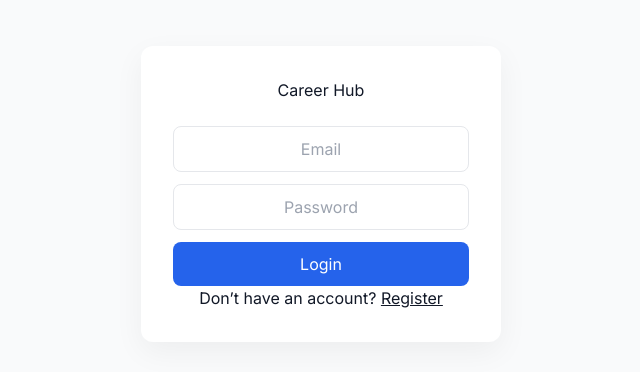
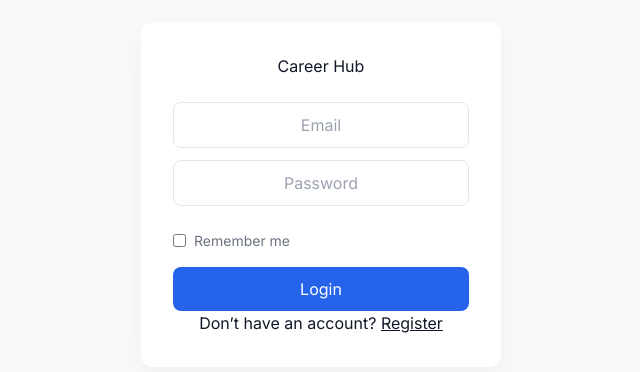
Before and after one commit to artirix1927/JobTracker-frontend, a React (Vite) app: page /login in a window 1280 px wide. Shown: the part 206-578 px from the top of the page, without its empty margins (319-959 px from the left). Built offline with nearby package versions, Linux system fonts and the light colour scheme.

Commit message:
Implement remember me functionality on login

```diff
--- a/src/api/auth.ts
+++ b/src/api/auth.ts
@@ -1,9 +1,10 @@
 import api, { authApi } from "./axios";
 
-export const login = async (email: string, password: string) => {
+export const login = async (email: string, password: string, isRememberMe: boolean) => {
   const res = await authApi.post("/auth/login", {
     email,
     password,
+    isRememberMe,
   });
 
   const data = res.data;
@@ -42,10 +43,11 @@ export const logout = async () => {
   }
 };
 
-export const verify2fa = async (email: string, code: number) => {
+export const verify2fa = async (email: string, code: number, isRememberMe: boolean) => {
   const res = await authApi.post("/auth/verify-2fa", {
     email,
     code,
+    isRememberMe,
   });
 
   const { accessToken, refreshToken } = res.data;
--- a/src/pages/Login.tsx
+++ b/src/pages/Login.tsx
@@ -7,6 +7,7 @@ import { useAuth } from "../hooks";
 export default function Login() {
   const [email, setEmail] = useState("");
   const [password, setPassword] = useState("");
+  const [rememberMe, setRememberMe] = useState(false);
 
   const [loading, setLoading] = useState(false);
   const { showToast } = useToast();
@@ -21,7 +22,7 @@ export default function Login() {
   const handleLogin = async () => {
     try {
       setLoading(true);
-      const res = await login(email, password);
+      const res = await login(email, password, rememberMe);
 
       // if backend responds with require2FA
       if (res.require2FA) {
@@ -45,7 +46,7 @@ export default function Login() {
   const handleVerify2FA = async () => {
     try {
       setLoading(true);
-      const res = await verify2fa(email, parseInt(twoFACode)); // call your /verify-2fa API
+      const res = await verify2fa(email, parseInt(twoFACode), rememberMe); // call your /verify-2fa API
       setUserInContext(res.accessToken);
       navigate("/");
     } catch (e) {
@@ -76,6 +77,18 @@ export default function Login() {
               onChange={(e) => setPassword(e.target.value)}
             />
 
+            <div className="auth-remember">
+              <input
+                id="rememberMe"
+                type="checkbox"
+                checked={rememberMe}
+                onChange={(e) => setRememberMe(e.target.checked)}
+              />
+              <label htmlFor="rememberMe">
+                Remember me
+              </label>
+            </div>
+
             <button onClick={handleLogin} disabled={loading} className="disabled:opacity-50">
               {loading ? "Logging in…" : "Login"}
             </button>
--- a/src/styles/index.css
+++ b/src/styles/index.css
@@ -52,3 +52,20 @@ body {
   border-radius: 8px;
   cursor: pointer;
 }
+
+.auth-remember {
+  margin-block: 12px;
+  width: 100%;
+  display: flex;
+  align-items: center;
+  gap: 8px;
+  margin-bottom: 16px;
+  font-size: 14px;
+  color: #6b7280;
+}
+
+.auth-remember input[type="checkbox"] {
+  width: auto;
+  margin: 0;
+  cursor: pointer;
+}
```
